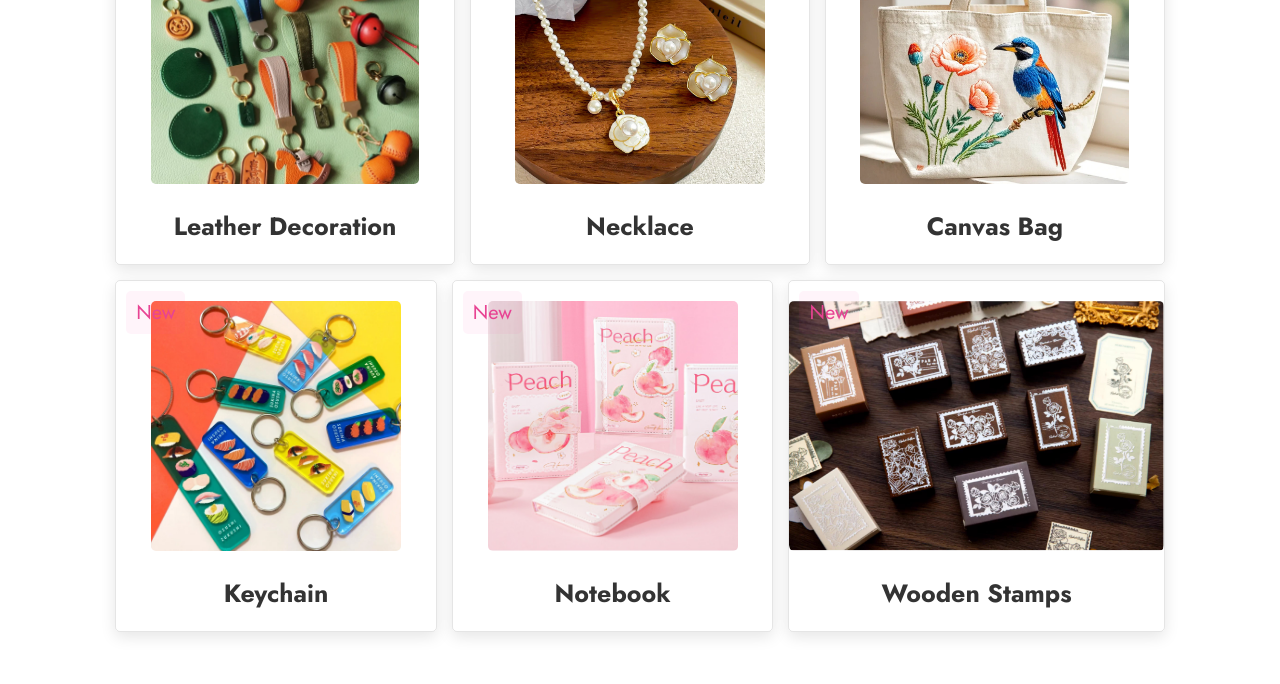
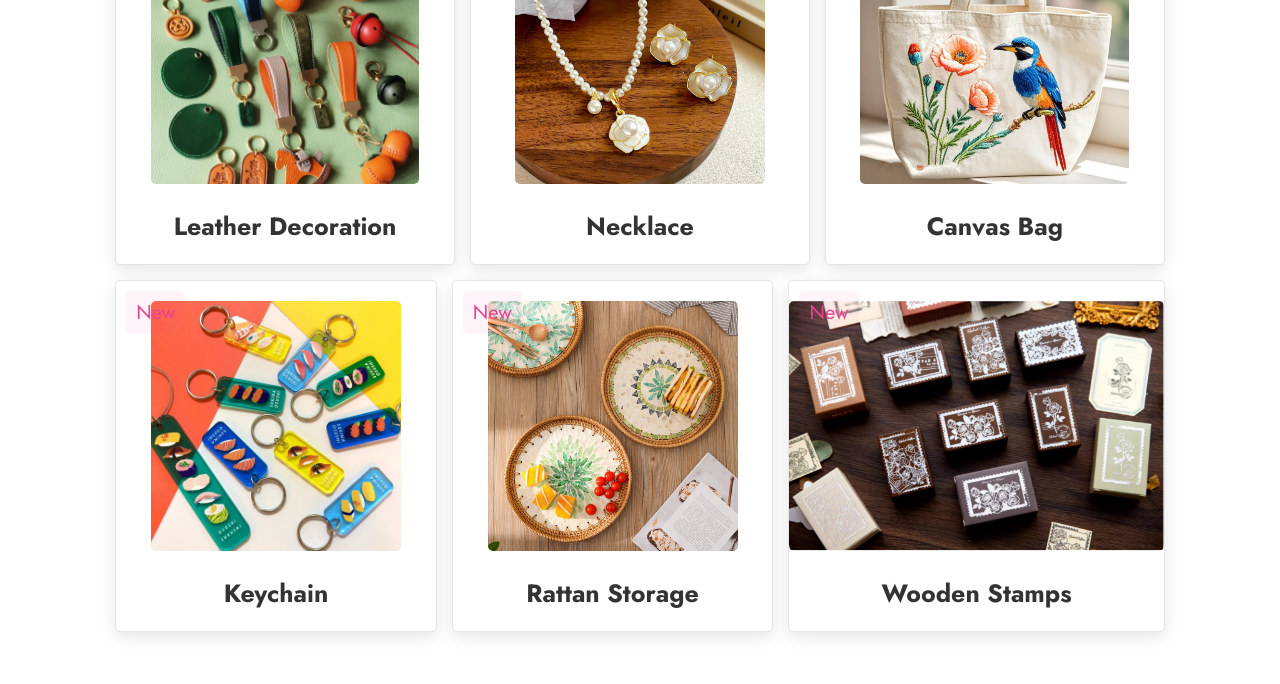
Before and after one commit to sytpb/wangtang.tech, a plain HTML site: page index.html in a window 1280 px wide. Shown: the part 2265-2949 px from the top of the page. Drawn offline with nearby package versions, Linux system fonts and the light colour scheme.

Commit message:
rattan storage

```diff
--- a/index.html
+++ b/index.html
@@ -225,7 +225,7 @@
             <div class="box">
                 <span class="discount">New</span>
                 <div class="image">
-                    <img src="images/listing/notebook01.avif" alt="">
+                    <img src="images/listing/rattan.avif" alt="">
                     <div class="icons">
                         <!-- <a href="#" class="fas fa-heart"></a>
                         <a href="#" class="fas cart-btn">add to cart</a>
@@ -233,7 +233,7 @@
                     </div>
                 </div>
                 <div class="content">
-                    <h3>Notebook</h3>
+                    <h3>Rattan Storage</h3>
                     <!-- <div class="price"> $12.99 <span>$15.99</span></div> -->
                 </div>
             </div>
```
Also changed, not shown: images/listing/rattan.avif (added).
